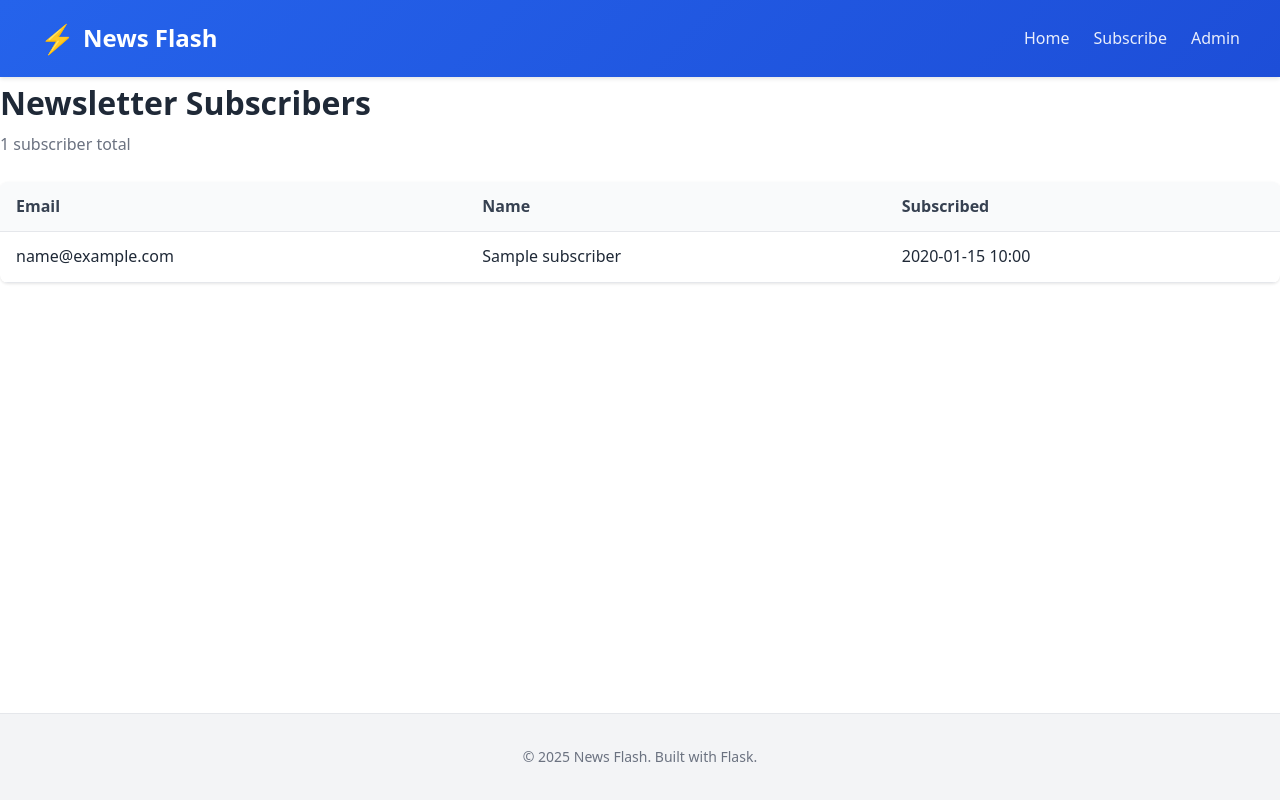
After one commit to Butani89/Sloths, a Flask app: template application/app/presentation/templates/admin/subscribers.html in a window 1280 px wide. The commit adds this page. Run offline with Flask 3, Linux system fonts and the light colour scheme; tables that the repository leaves empty hold one stand-in row (values such as "Sample post"); the template is opened without the code that fills it: values that come from a table or form of the project are taken from there, most other values are stand-ins (such as "Sample title", 1, 10 or a date in 2020).

Commit message:
Add admin dashboard

```diff
--- a/application/app/__init__.py
+++ b/application/app/__init__.py
@@ -39,4 +39,7 @@ def create_app(config_name: str | None = None) -> Flask:
     from .presentation.routes.public import bp as public_bp
     app.register_blueprint(public_bp)
 
+    from .presentation.routes.admin import admin_bp
+    app.register_blueprint(admin_bp)
+
     return app
--- /dev/null
+++ b/application/app/presentation/templates/admin/subscribers.html
@@ -0,0 +1,83 @@
+{% extends "base.html" %}
+
+{% block title %}Subscribers - Admin - News Flash{% endblock %}
+
+{% block content %}
+<div class="admin">
+    <h1 class="admin__title">Newsletter Subscribers</h1>
+    <p class="admin__count">{{ count }} subscriber{{ "s" if count != 1 else "" }} total</p>
+
+    {% if subscribers %}
+    <table class="admin__table">
+        <thead>
+            <tr>
+                <th>Email</th>
+                <th>Name</th>
+                <th>Subscribed</th>
+            </tr>
+        </thead>
+        <tbody>
+            {% for subscriber in subscribers %}
+            <tr>
+                <td>{{ subscriber.email }}</td>
+                <td>{{ subscriber.name }}</td>
+                <td>{{ subscriber.subscribed_at.strftime("%Y-%m-%d %H:%M") }}</td>
+            </tr>
+            {% endfor %}
+        </tbody>
+    </table>
+    {% else %}
+    <p class="admin__empty">No subscribers yet. Share your newsletter!</p>
+    {% endif %}
+</div>
+{% endblock %}
+
+{% block extra_css %}
+<style>
+    .admin {
+        max-width: 800px;
+        margin: 2rem auto;
+        padding: 0 1rem;
+    }
+    .admin__title {
+        margin-bottom: 0.25rem;
+    }
+    .admin__count {
+        color: #6b7280;
+        margin-bottom: 1.5rem;
+    }
+    .admin__table {
+        width: 100%;
+        border-collapse: collapse;
+        background: white;
+        border-radius: 0.5rem;
+        overflow: hidden;
+        box-shadow: 0 1px 3px rgba(0, 0, 0, 0.1);
+    }
+    .admin__table th,
+    .admin__table td {
+        padding: 0.75rem 1rem;
+        text-align: left;
+        border-bottom: 1px solid #e5e7eb;
+    }
+    .admin__table th {
+        background-color: #f9fafb;
+        font-weight: 600;
+        color: #374151;
+    }
+    .admin__table tbody tr:nth-child(even) {
+        background-color: #f9fafb;
+    }
+    .admin__table tbody tr:hover {
+        background-color: #f3f4f6;
+    }
+    .admin__empty {
+        color: #6b7280;
+        font-style: italic;
+        padding: 2rem;
+        text-align: center;
+        background: #f9fafb;
+        border-radius: 0.5rem;
+    }
+</style>
+{% endblock %}
--- a/application/app/presentation/templates/base.html
+++ b/application/app/presentation/templates/base.html
@@ -176,13 +176,14 @@
 <body>
     <header class="header">
         <div class="header__container">
-            <a href="/" class="header__logo">
+            <a href="{{ url_for('public.index') }}" class="header__logo">
                 <span class="header__logo-icon">&#9889;</span>
                 News Flash
             </a>
             <nav class="header__nav">
-                <a href="/" class="header__nav-link">Home</a>
-                <a href="#" class="header__nav-link">About</a>
+                <a href="{{ url_for('public.index') }}" class="header__nav-link">Home</a>
+                <a href="{{ url_for('public.subscribe') }}" class="header__nav-link">Subscribe</a>
+                <a href="{{ url_for('admin.subscribers') }}" class="header__nav-link">Admin</a>
             </nav>
         </div>
     </header>
```
Also changed, not shown: application/app/business/services/subscription_service.py (+9 -0 lines), application/app/data/repositories/subscriber_repository.py (+8 -0 lines), application/app/presentation/admin.py (added, +22 -0 lines).
